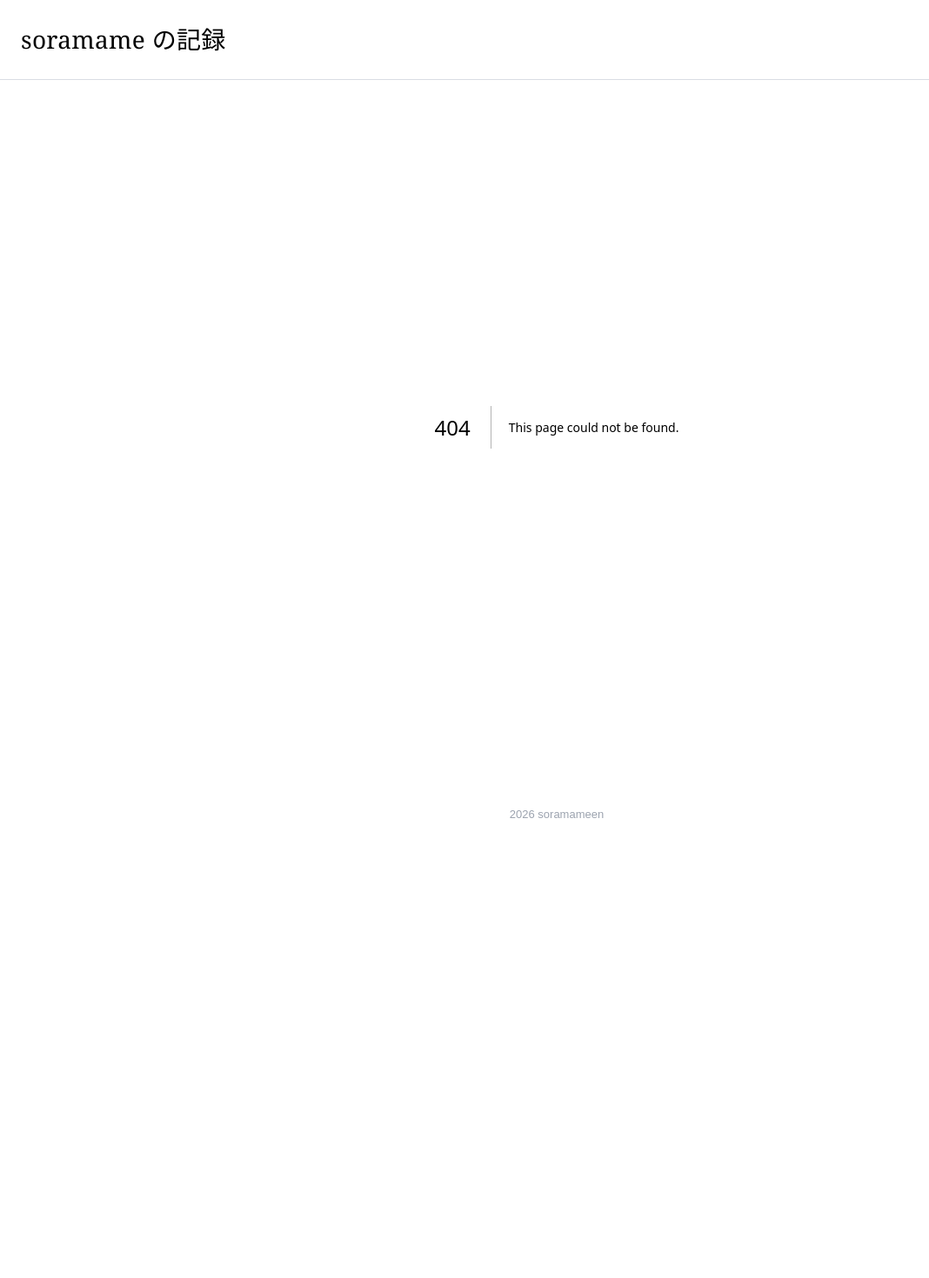
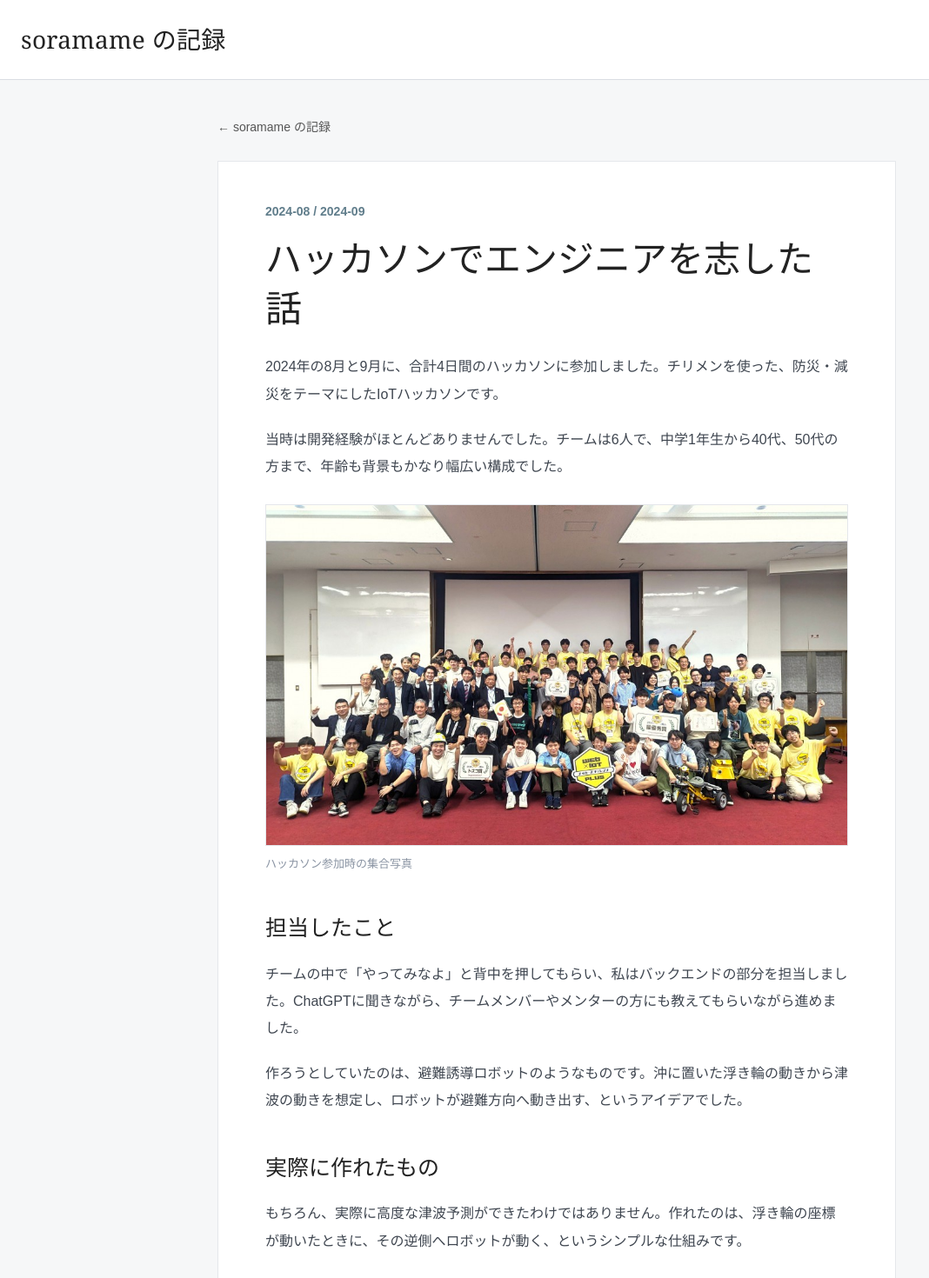
Before and after one commit to soramameen/portfolio-nextjs, a Next.js app: page /hackathon in a window 1280 px wide. Before the commit this address had no page. Shown: the top 1470 px of the page at 87% size, without its empty margins (0-1068 px from the left). Before the commit the page ends 981 px from the top, so only its background shows below. Built offline with nearby package versions, Linux system fonts and the light colour scheme.

Commit message:
add: hackathon page and fix setting for image
画像を追加したことによってpathの解決がうまくいかなかったため明示的に変更しました

```diff
--- /dev/null
+++ b/app/hackathon/page.tsx
@@ -0,0 +1,55 @@
+import Link from "next/link";
+import Image from "next/image";
+
+export default function Hackathon() {
+  return (
+    <main className="wrap">
+      <Link className="back" href="/">
+        ← soramame の記録
+      </Link>
+      <article>
+        <div className="date">2024-08 / 2024-09</div>
+        <h1>ハッカソンでエンジニアを志した話</h1>
+
+        <p>
+          2024年の8月と9月に、合計4日間のハッカソンに参加しました。チリメンを使った、防災・減災をテーマにしたIoTハッカソンです。
+        </p>
+        <p>
+          当時は開発経験がほとんどありませんでした。チームは6人で、中学1年生から40代、50代の方まで、年齢も背景もかなり幅広い構成でした。
+        </p>
+
+        <figure className="photo">
+          <Image
+            src="/images/hackathon.jpg"
+            alt="ハッカソン参加時の集合写真"
+            width={1000}
+            height={585}
+            style={{ width: "100%", height: "auto" }}
+          />
+          <figcaption className="caption">ハッカソン参加時の集合写真</figcaption>
+        </figure>
+
+        <h2>担当したこと</h2>
+        <p>
+          チームの中で「やってみなよ」と背中を押してもらい、私はバックエンドの部分を担当しました。ChatGPTに聞きながら、チームメンバーやメンターの方にも教えてもらいながら進めました。
+        </p>
+        <p>
+          作ろうとしていたのは、避難誘導ロボットのようなものです。沖に置いた浮き輪の動きから津波の動きを想定し、ロボットが避難方向へ動き出す、というアイデアでした。
+        </p>
+
+        <h2>実際に作れたもの</h2>
+        <p>
+          もちろん、実際に高度な津波予測ができたわけではありません。作れたのは、浮き輪の座標が動いたときに、その逆側へロボットが動く、というシンプルな仕組みです。
+        </p>
+        <p>
+          GPSの情報をスプレッドシートに記録し、その値を読み取って、チリメンのハードウェアへ指示を送り、ロボットを動かす。今振り返ると小さな実装ですが、当時の自分にとってはかなり大きな経験でした。
+        </p>
+
+        <h2>エンジニアを志すきっかけ</h2>
+        <p className="note">
+          このハッカソンで一番印象に残っているのは、年齢も立場も違う人たちが、エンジニアリングに熱意を持って関わっていたことです。その姿を見て、自分もソフトウェアエンジニアになりたいと強く思うようになりました。
+        </p>
+      </article>
+    </main>
+  );
+}
--- a/next.config.ts
+++ b/next.config.ts
@@ -1,11 +1,10 @@
 import type { NextConfig } from "next";
 
-const basePath = process.env.PAGES_BASE_PATH || "/portfolio-nextjs";
+const basePath = process.env.NODE_ENV === "development" ? "" : "/portfolio-nextjs";
 
 const nextConfig: NextConfig = {
   output: "export",
   basePath,
-  assetPrefix: `${basePath}/`,
   images: { unoptimized: true },
 };
 
--- a/package.json
+++ b/package.json
@@ -3,7 +3,7 @@
   "version": "0.1.0",
   "private": true,
   "scripts": {
-    "dev": "PAGES_BASE_PATH= next dev --webpack",
+    "dev": "next dev --webpack",
     "build": "next build --webpack",
     "start": "next start"
   },
```
Also changed, not shown: public/images/hackathon.jpg (added).
